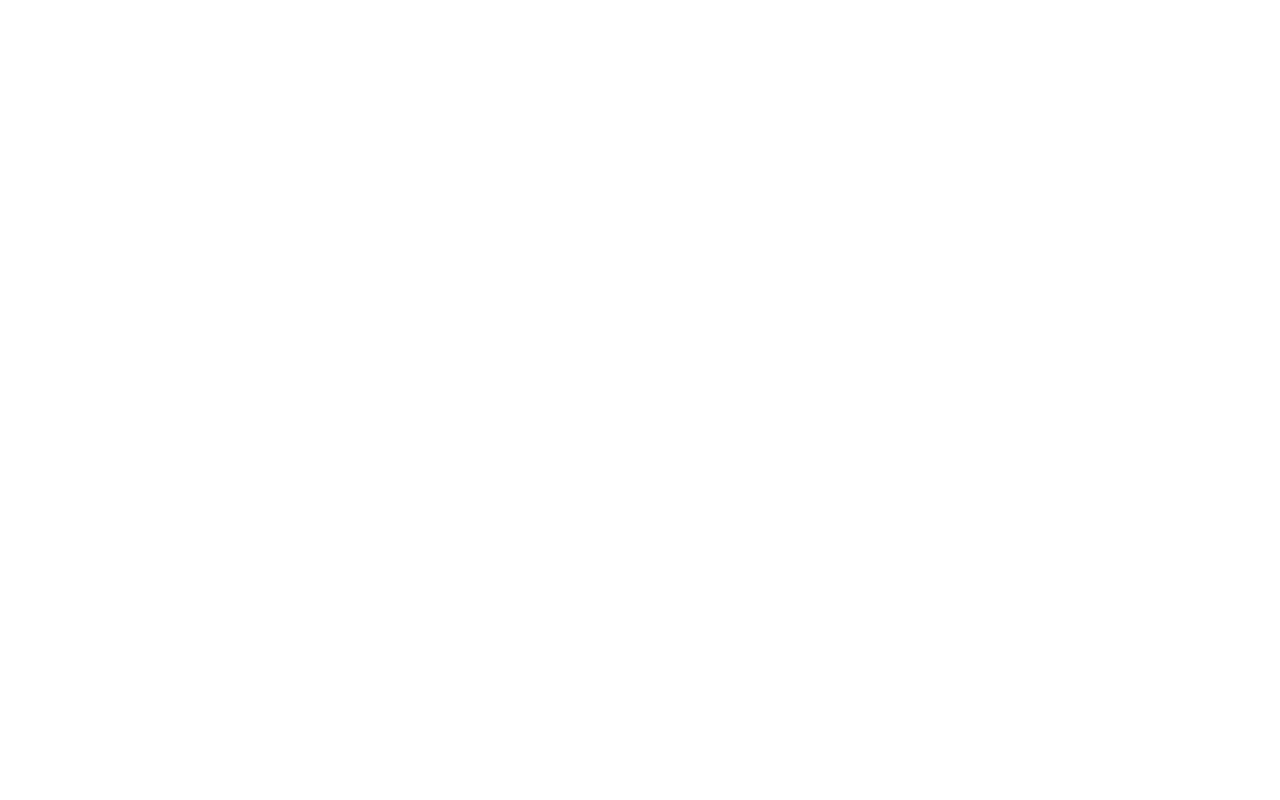
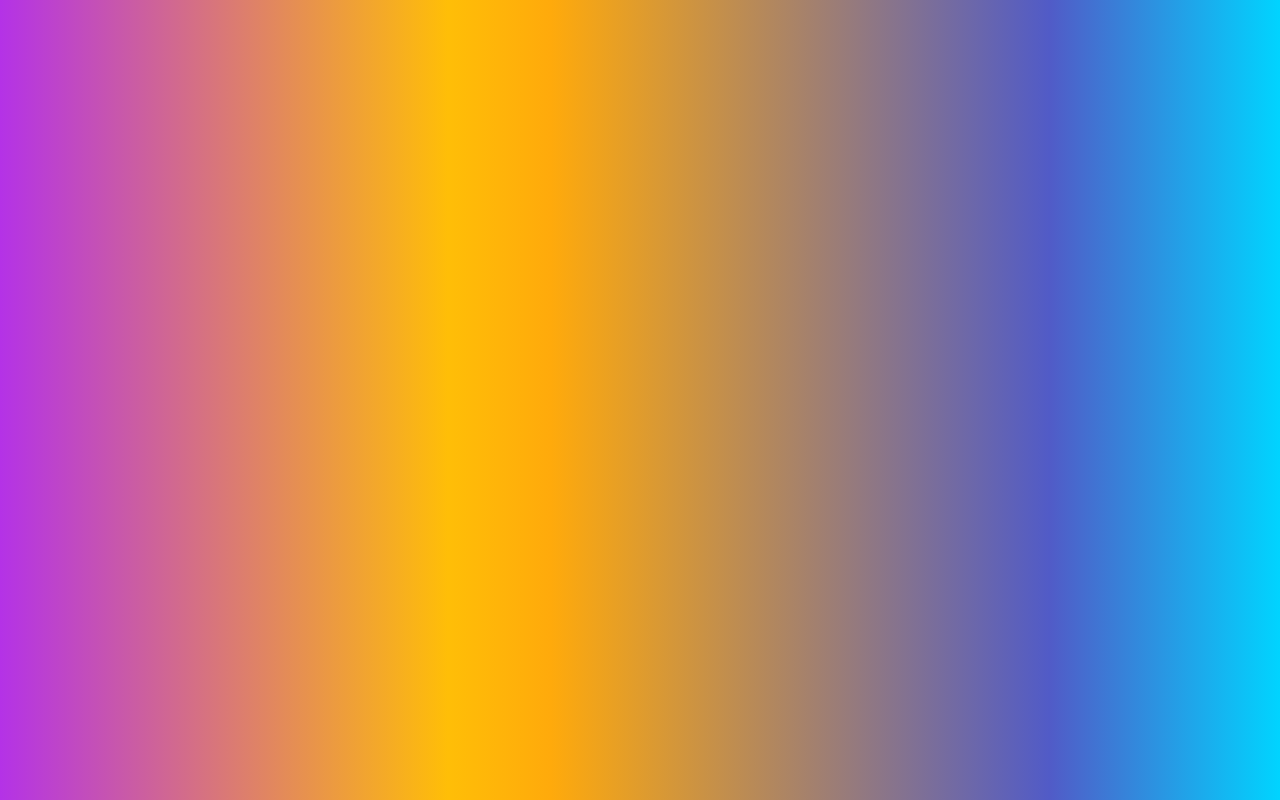
Before and after one commit to greenmall/rsschool-cv_old, a plain HTML site: page index.html in a window 1280 px wide. Drawn offline with Linux system fonts and the light colour scheme.

Commit message:
Update style.css
feat: update style.css

```diff
--- a/style.css
+++ b/style.css
@@ -1 +1,5 @@
-background-color: orange;
+html { background: rgb(166,12,226);
+      background: linear-gradient(90deg, rgba(166,12,226,0.8435749299719888) 0%, rgba(255,190,7,1) 35%, rgba(255,170,11,1) 43%, rgba(81,91,199,1) 82%, rgba(0,212,255,1) 100%);}
+
+  p, li { font-family: Helvetica, sans-serif;
+  font-size:  20px; }
```
